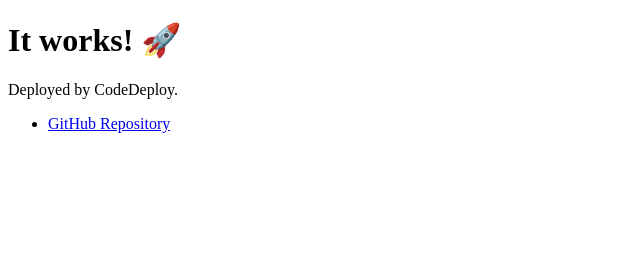
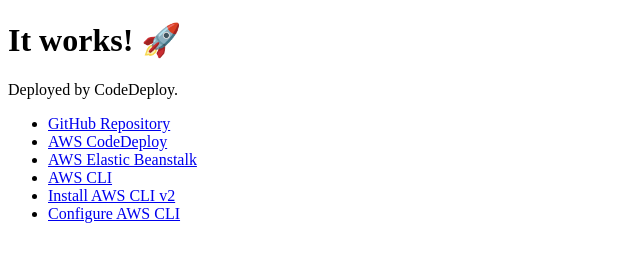
Before and after one commit to aceswolf1/aws-codeploy-github-actions-example, a plain HTML site: page index.html in a window 1280 px wide. Shown: the whole page, without its empty margins (0-640 px from the left). Drawn offline with Linux system fonts and the light colour scheme.

Commit message:
Add additional links to AWS services in index.html for improved resource access

```diff
--- a/index.html
+++ b/index.html
@@ -10,6 +10,11 @@
     <p>Deployed by CodeDeploy.</p>
     <ul>
         <li><a href="https://github.com/cace/demo-app">GitHub Repository</a></li>
+        <li><a href="https://aws.amazon.com/codedeploy/">AWS CodeDeploy</a></li>
+        <li><a href="https://aws.amazon.com/elastic-beanstalk/">AWS Elastic Beanstalk</a></li>
+        <li><a href="https://aws.amazon.com/cli/">AWS CLI</a></li>
+        <li><a href="https://docs.aws.amazon.com/cli/latest/userguide/install-cliv2.html">Install AWS CLI v2</a></li>
+        <li><a href="https://docs.aws.amazon.com/cli/latest/userguide/cli-configure-quickstart.html">Configure AWS CLI</a></li>
     </ul>
 </body>
 </html>
```
